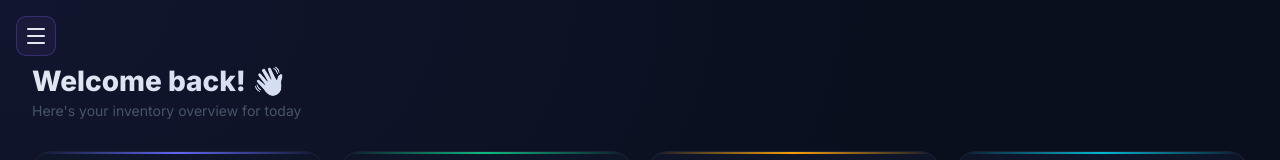
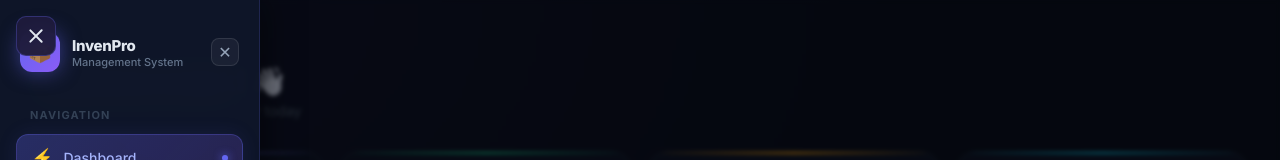
Before and after one commit to hemaperikala/inventory-system, a React app in the folder frontend/: page / in a window 1280 px wide. Shown: the top 160 px of the page. Built offline with nearby package versions, Linux system fonts and the light colour scheme; no server answers; the HTML template or start-up script is replaced by a standard one.

Commit message:
sidebar open by default

```diff
--- a/frontend/src/App.jsx
+++ b/frontend/src/App.jsx
@@ -14,7 +14,7 @@ const nav = [
 
 export default function App() {
   const [page, setPage] = useState('dashboard')
-  const [sidebarOpen, setSidebarOpen] = useState(false)
+  const [sidebarOpen, setSidebarOpen] = useState(true)
 
   const navigate = (id) => {
     setPage(id)
```
